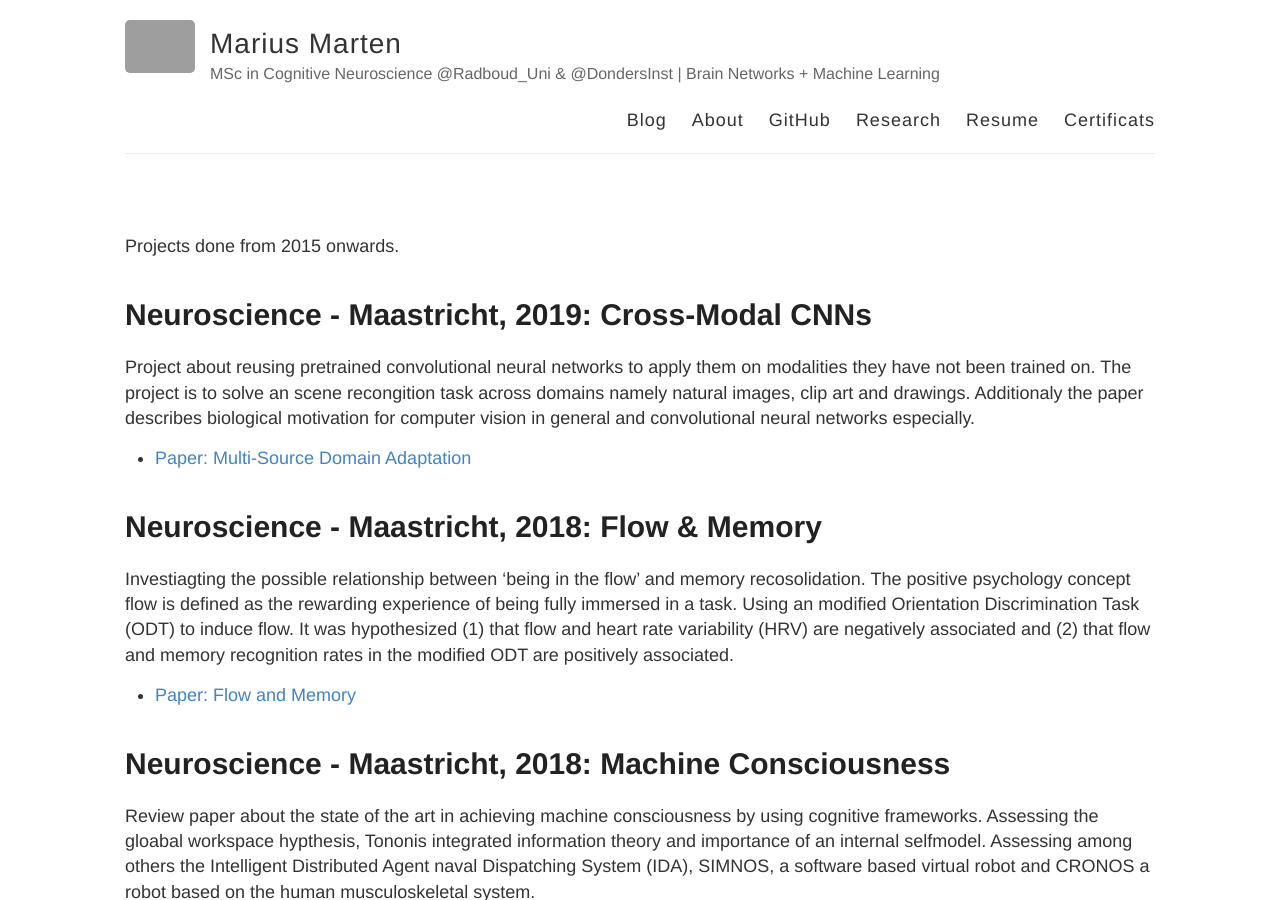
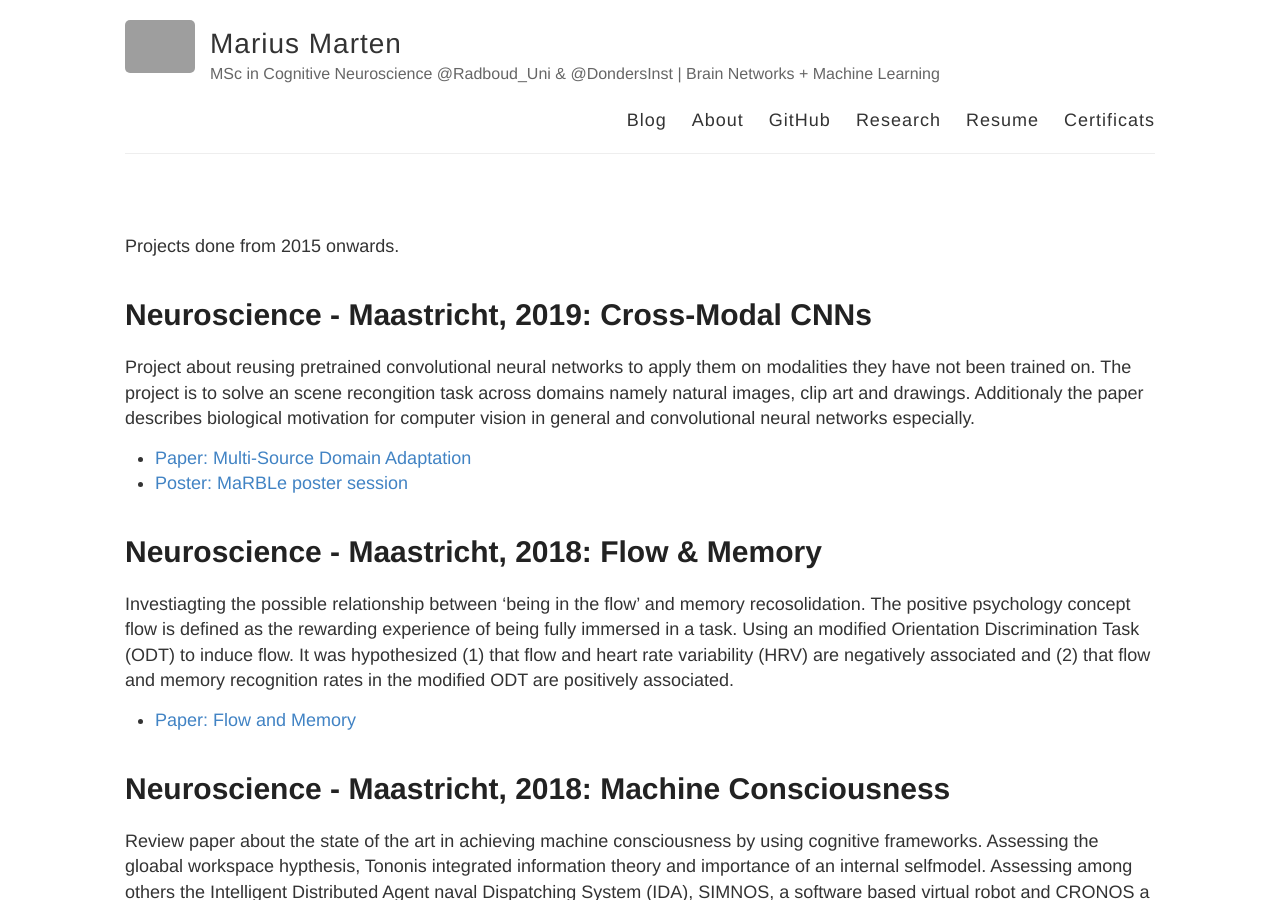
Before and after one commit to Mariusmarten/mariusmarten.github.io, a Jekyll site: the page built from projects.md, in a window 1280 px wide and 900 px high. Built offline with Jekyll 4.4.1, drawn with Linux system fonts in a browser that asks for light colours; grey boxes are pictures that could not be loaded.

Commit message:
Update projects.md

```diff
--- a/projects.md
+++ b/projects.md
@@ -8,6 +8,7 @@ Neuroscience - Maastricht, 2019: Cross-Modal CNNs
 ====================
 Project about reusing pretrained convolutional neural networks to apply them on modalities they have not been trained on. The project is to solve an scene recongition task across domains namely natural images, clip art and drawings. Additionaly the paper describes biological motivation for computer vision in general and convolutional neural networks especially.
 - [Paper: Multi-Source Domain Adaptation]({{mariusmarten.github.io}}/projects/BT_TransferLearning_CN.pdf)
+- [Poster: MaRBLe poster session]({{mariusmarten.github.io}}/projects/2019_Poster_MaRBLe.pdf)
 
 Neuroscience - Maastricht, 2018: Flow & Memory
 ====================
```
